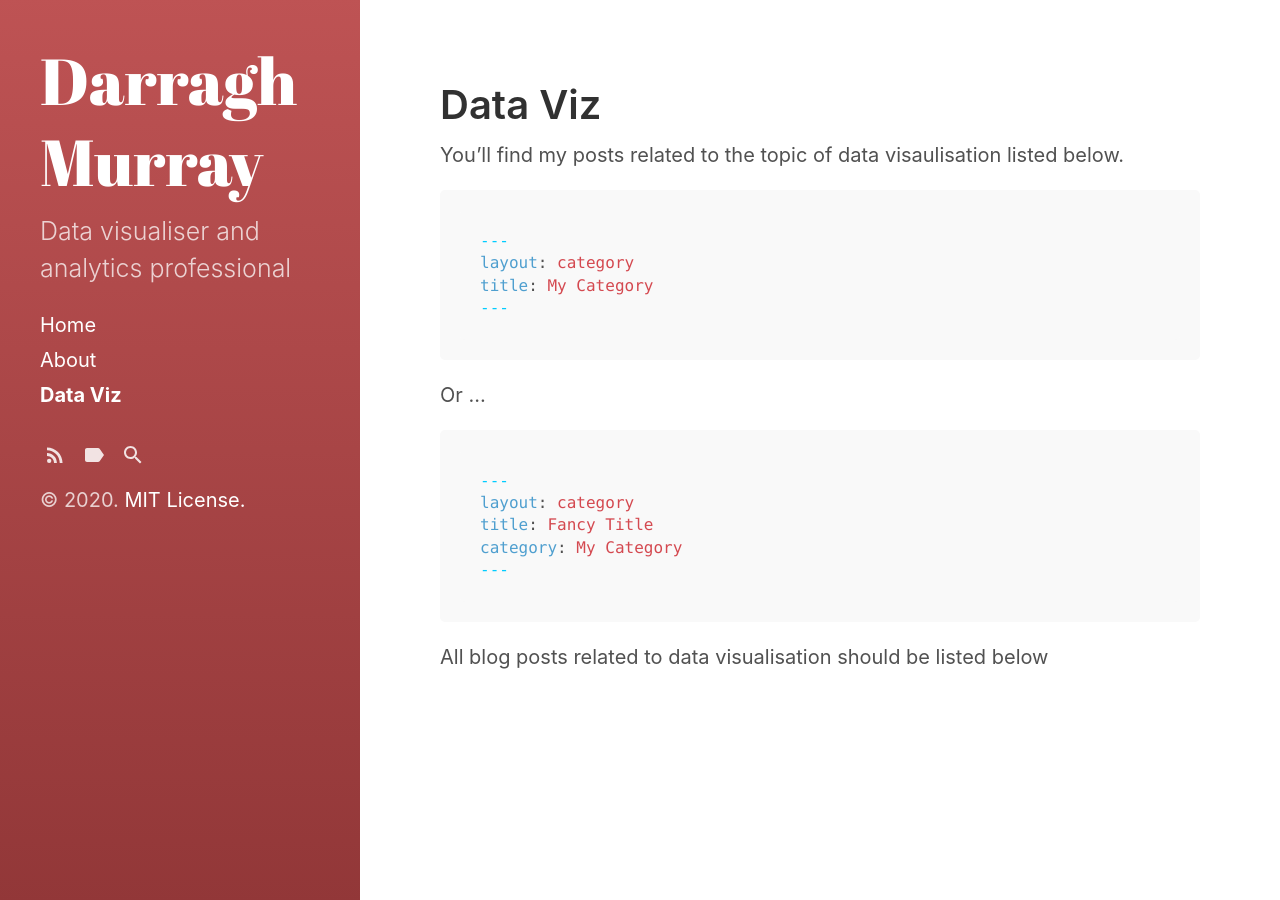
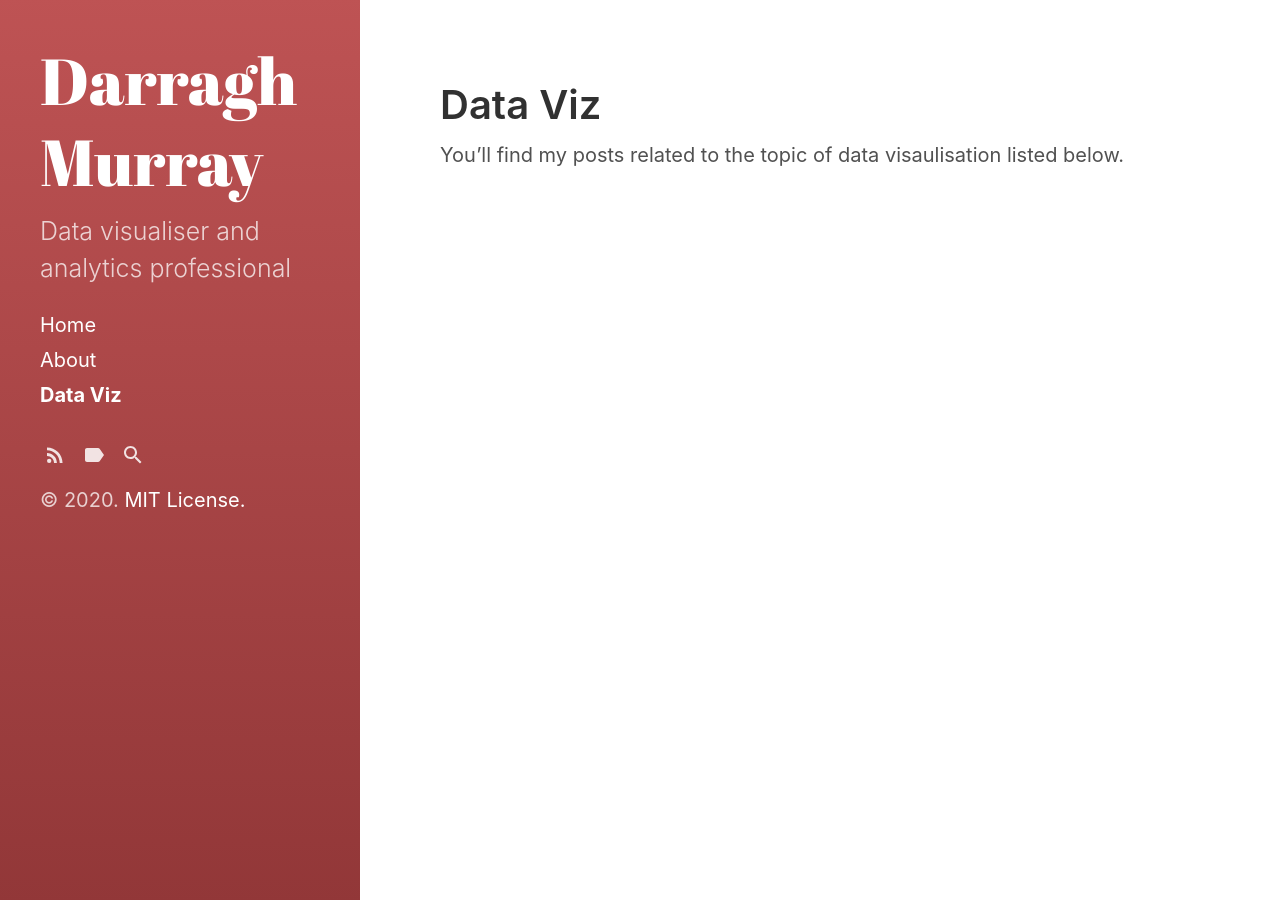
Before and after one commit to dbmurray/dbmurray.github.io, a Jekyll site: the page built from category/dataviz.md, in a window 1280 px wide. Built offline with Jekyll 4.4.1, drawn with Linux system fonts in a browser that asks for light colours.

Commit message:
Edit to data viz category posts

````diff
--- a/category/dataviz.md
+++ b/category/dataviz.md
@@ -4,22 +4,3 @@ title: Data Viz
 ---
 
 You'll find my posts related to the topic of data visaulisation listed below.
-
-```md
----
-layout: category
-title: My Category
----
-```
-
-Or ...
-
-```md
----
-layout: category
-title: Fancy Title
-category: My Category
----
-```
-
-All blog posts related to data visualisation should be listed below
````
Also changed, not shown: 2 other files.
